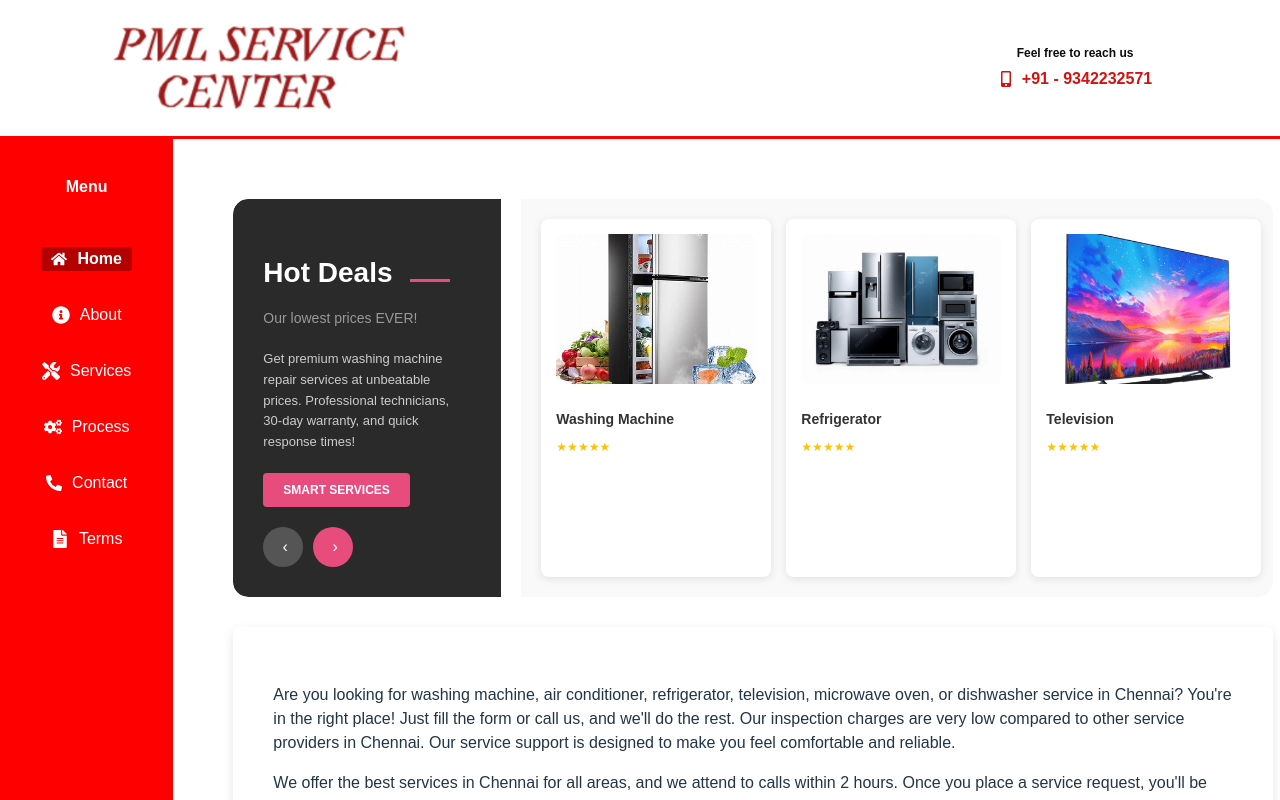
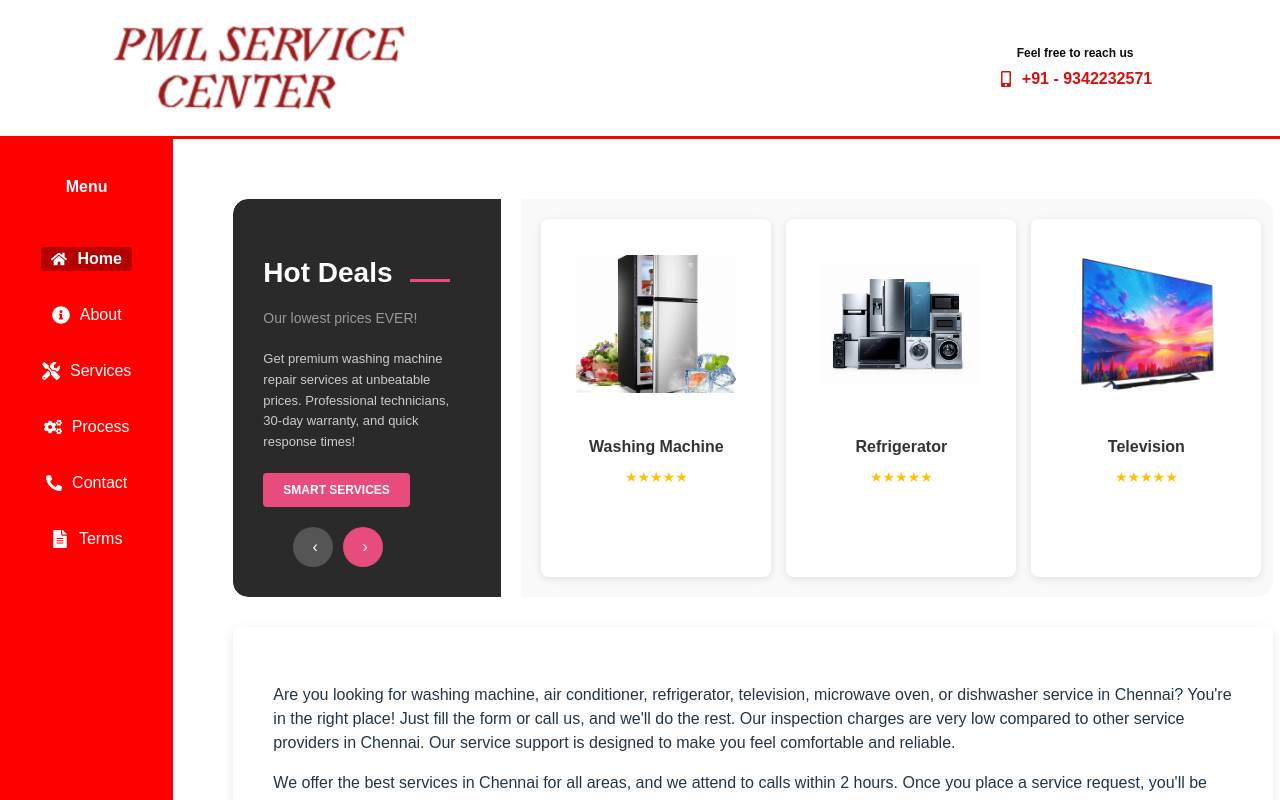
Before and after one commit to manimegalaiwwt/serviceApp, a React (Vite) app: page / in a window 1280 px wide. Shown: the top 800 px of the page. Built offline with nearby package versions, Linux system fonts and the light colour scheme.

Commit message:
Fixes: - home page ui changes

```diff
--- a/src/Components/MainSection.jsx
+++ b/src/Components/MainSection.jsx
@@ -1,132 +1,267 @@
-import React from 'react'
-import { useNavigate } from 'react-router-dom'
-import ContactBox from './ContactBox'
+import React from "react";
+import { useNavigate } from "react-router-dom";
+import ContactBox from "./ContactBox";
 //import washingMachine from '../assets/washingMachine.png'
-import fridge from '../assets/OIP.jpg'
-import washingMachine from '../assets/home_app.png'
-import television from '../assets/television.png'
+import fridge from "../assets/OIP.jpg";
+import washingMachine from "../assets/home_app.png";
+import television from "../assets/television.png";
 
 export const MainSection = () => {
   const navigate = useNavigate();
   const [currentSlide, setCurrentSlide] = React.useState(0);
 
   const products = [
-    { name: 'Washing Machine', price: '$99.99', originalPrice: '$299.99', image: fridge },
-    { name: 'Refrigerator', price: '$99.99', originalPrice: '$299.99', image: washingMachine },
-    { name: 'Television', price: '$99.99', originalPrice: '$299.99', image: television },
+    {
+      name: "Washing Machine",
+      price: "$99.99",
+      originalPrice: "$299.99",
+      image: fridge,
+    },
+    {
+      name: "Refrigerator",
+      price: "$99.99",
+      originalPrice: "$299.99",
+      image: washingMachine,
+    },
+    {
+      name: "Television",
+      price: "$99.99",
+      originalPrice: "$299.99",
+      image: television,
+    },
     // { name: 'Washing Machine 7kg', price: '$99.99', originalPrice: '$299.99', image: washingMachine },
   ];
 
   return (
-    <div className='main'>
-        <div className='left'>
-        <div className='hot-deals-container' style={{ display: 'flex', gap: '20px', marginBottom: '30px', borderRadius: '15px', overflow: 'hidden' }}>
+    <div className="main">
+      <div className="left">
+        <div
+          className="hot-deals-container"
+          style={{
+            display: "flex",
+            gap: "20px",
+            marginBottom: "30px",
+            borderRadius: "15px",
+            overflow: "hidden",
+          }}
+        >
           {/* Left Section - Dark Background */}
-          <div style={{
-            backgroundColor: '#2a2a2a',
-            color: 'white',
-            padding: '30px',
-            borderRadius: '15px 0 0 15px',
-            minWidth: '200px',
-            display: 'flex',
-            flexDirection: 'column',
-            justifyContent: 'space-between',
-            flex: '0 0 20%'
-          }}>
+          <div
+            style={{
+              backgroundColor: "#2a2a2a",
+              color: "white",
+              padding: "30px",
+              borderRadius: "15px 0 0 15px",
+              minWidth: "200px",
+              display: "flex",
+              flexDirection: "column",
+              justifyContent: "space-between",
+              flex: "0 0 20%",
+            }}
+          >
             <div>
-              <h2 style={{ fontSize: '28px', fontWeight: 'bold', marginBottom: '10px' }}>
-                Hot Deals <span style={{ display: 'inline-block', width: '40px', height: '3px', backgroundColor: '#e84c7d', marginLeft: '10px' }}></span>
+              <h2
+                style={{
+                  fontSize: "28px",
+                  fontWeight: "bold",
+                  marginBottom: "10px",
+                }}
+              >
+                Hot Deals{" "}
+                <span
+                  style={{
+                    display: "inline-block",
+                    width: "40px",
+                    height: "3px",
+                    backgroundColor: "#e84c7d",
+                    marginLeft: "10px",
+                  }}
+                ></span>
               </h2>
-              <p style={{ fontSize: '14px', color: '#999', marginBottom: '20px' }}>Our lowest prices EVER!</p>
-              <p style={{ fontSize: '13px', lineHeight: '1.6', color: '#ccc', marginBottom: '20px' }}>
-                Get premium washing machine repair services at unbeatable prices. Professional technicians, 30-day warranty, and quick response times!
+              <p
+                style={{
+                  fontSize: "14px",
+                  color: "#999",
+                  marginBottom: "20px",
+                }}
+              >
+                Our lowest prices EVER!
+              </p>
+              <p
+                style={{
+                  fontSize: "13px",
+                  lineHeight: "1.6",
+                  color: "#ccc",
+                  marginBottom: "20px",
+                }}
+              >
+                Get premium washing machine repair services at unbeatable
+                prices. Professional technicians, 30-day warranty, and quick
+                response times!
               </p>
             </div>
-            <button onClick={() => navigate('/service')} style={{
-              backgroundColor: '#e84c7d',
-              color: 'white',
-              padding: '10px 20px',
-              border: 'none',
-              borderRadius: '4px',
-              fontWeight: 'bold',
-              fontSize: '12px',
-              cursor: 'pointer',
-              alignSelf: 'flex-start',
-              marginBottom: '20px'
-            }}>
+            <button
+              onClick={() => navigate("/service")}
+              style={{
+                backgroundColor: "#e84c7d",
+                color: "white",
+                padding: "10px 20px",
+                border: "none",
+                borderRadius: "4px",
+                fontWeight: "bold",
+                fontSize: "12px",
+                cursor: "pointer",
+                alignSelf: "flex-start",
+                marginBottom: "20px",
+              }}
+            >
               SMART SERVICES
             </button>
-            <div style={{ display: 'flex', gap: '10px' }}>
-              <button onClick={() => setCurrentSlide(prev => (prev - 1 + products.length) % products.length)} style={{
-                width: '40px', height: '40px', borderRadius: '50%', border: 'none',
-                backgroundColor: '#555', color: 'white', cursor: 'pointer', fontSize: '16px'
-              }}>
+            <div style={{ display: "flex", gap: "10px", marginLeft: "30px" }}>
+              <button
+                onClick={() =>
+                  setCurrentSlide(
+                    (prev) => (prev - 1 + products.length) % products.length,
+                  )
+                }
+                style={{
+                  width: "40px",
+                  height: "40px",
+                  borderRadius: "50%",
+                  border: "none",
+                  backgroundColor: "#555",
+                  color: "white",
+                  cursor: "pointer",
+                  fontSize: "16px",
+                }}
+              >
                 ‹
               </button>
-              <button onClick={() => setCurrentSlide(prev => (prev + 1) % products.length)} style={{
-                width: '40px', height: '40px', borderRadius: '50%', border: 'none',
-                backgroundColor: '#e84c7d', color: 'white', cursor: 'pointer', fontSize: '16px'
-              }}>
+              <button
+                onClick={() =>
+                  setCurrentSlide((prev) => (prev + 1) % products.length)
+                }
+                style={{
+                  width: "40px",
+                  height: "40px",
+                  borderRadius: "50%",
+                  border: "none",
+                  backgroundColor: "#e84c7d",
+                  color: "white",
+                  cursor: "pointer",
+                  fontSize: "16px",
+                }}
+              >
                 ›
               </button>
             </div>
           </div>
 
           {/* Right Section - Product Cards */}
-          <div style={{
-            display: 'flex',
-            gap: '15px',
-            flex: '1',
-            padding: '20px',
-            backgroundColor: '#f9f9f9',
-            borderRadius: '0 15px 15px 0',
-            overflow: 'hidden'
-          }}>
-            <div style={{
-              display: 'flex',
-              gap: '15px',
+          <div
+            style={{
+              display: "flex",
+              gap: "15px",
+              flex: "1",
+              padding: "20px",
+              backgroundColor: "#f9f9f9",
+              borderRadius: "0 15px 15px 0",
+              overflow: "hidden",
+            }}
+          >
+            <div
+              style={{
+                display: "flex",
+                gap: "15px",
                 transform: `translateX(-${currentSlide * 220}px)`,
-              transition: 'transform 0.3s ease-in-out'
-            }}>
+                transition: "transform 0.3s ease-in-out",
+              }}
+            >
               {products.map((product, index) => (
-                <div key={index} style={{
-                  backgroundColor: 'white',
-                  borderRadius: '8px',
-                  padding: '15px',
-                  minWidth: '200px',
-                  textAlign: 'left',
-                  boxShadow: '0 2px 8px rgba(0,0,0,0.1)',
-                  flexShrink: 0
-                }}>
-                  <div style={{ position: 'relative', marginBottom: '15px' }}>
-                    <img src={product.image} alt={product.name} style={{ width: '100%', height: '150px', objectFit: 'cover', borderRadius: '6px' }} />
+                <div
+                  key={index}
+                  style={{
+                    backgroundColor: "white",
+                    borderRadius: "8px",
+                    padding: "15px",
+                    minWidth: "200px",
+                    textAlign: "left",
+                    boxShadow: "0 2px 8px rgba(0,0,0,0.1)",
+                    flexShrink: 0,
+                  }}
+                >
+                  <div
+                    style={{
+                      display: "flex",
+                      justifyContent: "center",
+                      alignItems: "center",
+                      marginBottom: "20px",
+                      height: "180px",
+                    }}
+                  >
+                    <img
+                      src={product.image}
+                      alt={product.name}
+                      style={{
+                        width: "160px",
+                        height: "160px",
+                        objectFit: "contain",
+                      }}
+                    />
                   </div>
-                  <h4 style={{ fontSize: '14px', fontWeight: 'bold', marginBottom: '8px', color: '#333' }}>{product.name}</h4>
 
-                  <div style={{ marginBottom: '12px', fontSize: '12px', color: '#ffc107' }}>★★★★★</div>
+                  <h4
+                    style={{
+                      fontSize: "16px",
+                      fontWeight: "bold",
+                      marginBottom: "8px",
+                      color: "#333",
+                      textAlign: "center",
+                    }}
+                  >
+                    {product.name}
+                  </h4>
 
+                  <div
+                    style={{
+                      marginBottom: "12px",
+                      fontSize: "14px",
+                      color: "#ffc107",
+                      textAlign: "center",
+                    }}
+                  >
+                    ★★★★★
+                  </div>
                 </div>
               ))}
             </div>
           </div>
         </div>
 
-        <div className='card'>
+        <div className="card">
           <p>
-        Are you looking for washing machine, air conditioner, refrigerator, television, microwave oven, or dishwasher service in Chennai? You're in the right place! Just fill the form or call us, and we'll do the rest. Our inspection charges are very low compared to other service providers in Chennai.
-        Our service support is designed to make you feel comfortable and reliable.
+            Are you looking for washing machine, air conditioner, refrigerator,
+            television, microwave oven, or dishwasher service in Chennai? You're
+            in the right place! Just fill the form or call us, and we'll do the
+            rest. Our inspection charges are very low compared to other service
+            providers in Chennai. Our service support is designed to make you
+            feel comfortable and reliable.
           </p>
           <p>
-         We offer the best services in Chennai for all areas, and we attend to calls within 2 hours. Once you place a service request, you'll be notified via SMS or WhatsApp with service request order details,
-        along with the technician's mobile number who will attend to your service request.
+            We offer the best services in Chennai for all areas, and we attend
+            to calls within 2 hours. Once you place a service request, you'll be
+            notified via SMS or WhatsApp with service request order details,
+            along with the technician's mobile number who will attend to your
+            service request.
           </p>
           <p>
-         Our service request system is very secure and convenient. We offer a 30-day warranty on our services,
-         ensuring the best work done by our technicians.
-         Our customer service team guarantees continued support and follow-ups, as we care for your units.
+            Our service request system is very secure and convenient. We offer a
+            30-day warranty on our services, ensuring the best work done by our
+            technicians. Our customer service team guarantees continued support
+            and follow-ups, as we care for your units.
           </p>
 
-        <div className='video-section'>
+          <div className="video-section">
             <iframe
               width="100%"
               height="330"
@@ -134,8 +269,8 @@ export const MainSection = () => {
               title="YouTube video player"
               frameBorder="0"
               allow="accelerometer; autoplay; clipboard-write;  gyroscope; picture-in-picture"
-            allowFullScreen>
-          </iframe>
+              allowFullScreen
+            ></iframe>
           </div>
 
           {/* <h3 className='service-title'>Washing Machine Repair Services</h3>
@@ -170,13 +305,20 @@ export const MainSection = () => {
         </div>
         </div> */}
           <div>
-            <h2 className='title'>For More information For Direct Vist, Estimate, Repair Services.</h2>
-            <p>If you are searching for “Home appliances service near me”, we are just one call away!</p>
-            <p><strong>WhatsApp/call - 9342232571 /9344600166</strong></p>
+            <h2 className="title">
+              For More information For Direct Vist, Estimate, Repair Services.
+            </h2>
+            <p>
+              If you are searching for “Home appliances service near me”, we are
+              just one call away!
+            </p>
+            <p>
+              <strong>WhatsApp/call - 9342232571 /9344600166</strong>
+            </p>
           </div>
         </div>
       </div>
-        <ContactBox/>
+      <ContactBox />
     </div>
-  )
-}
+  );
+};
```
Lines whose indentation alone changed are shown as unchanged.
